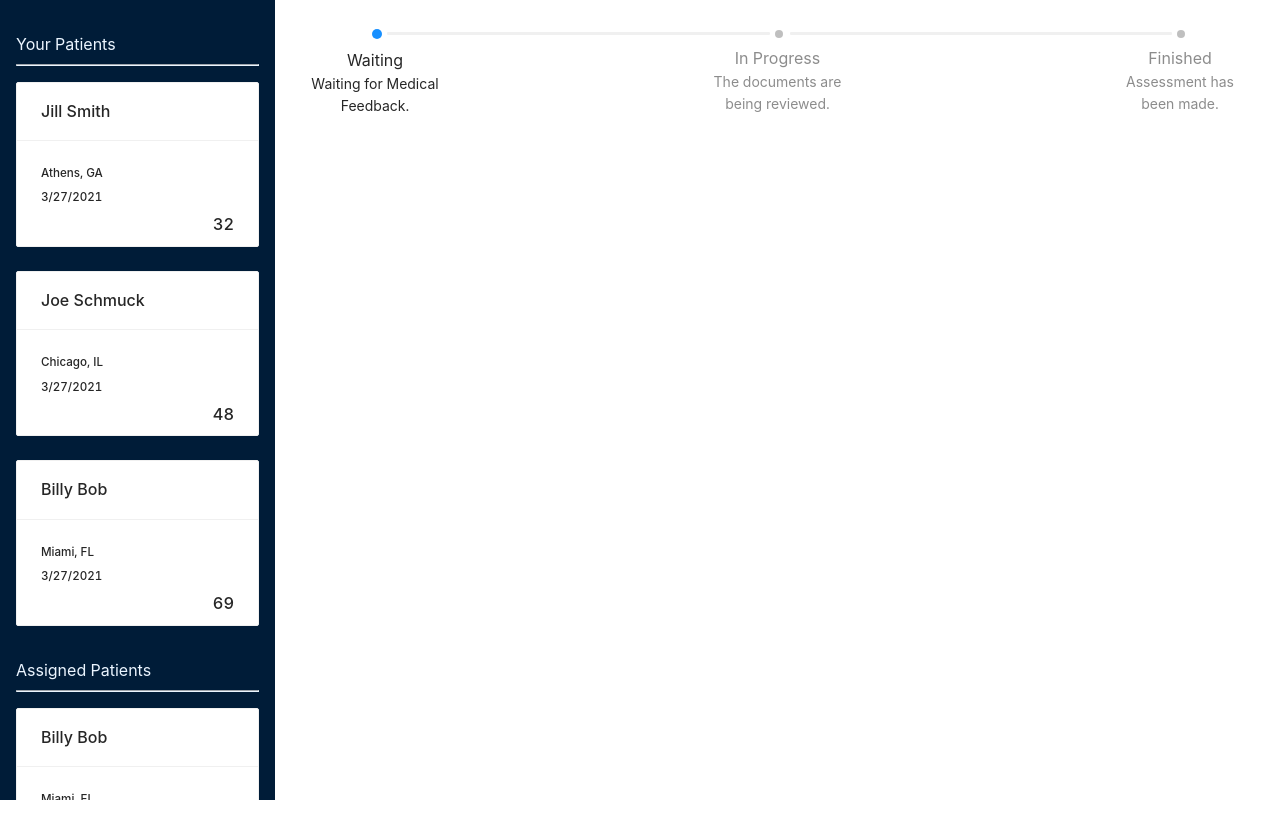
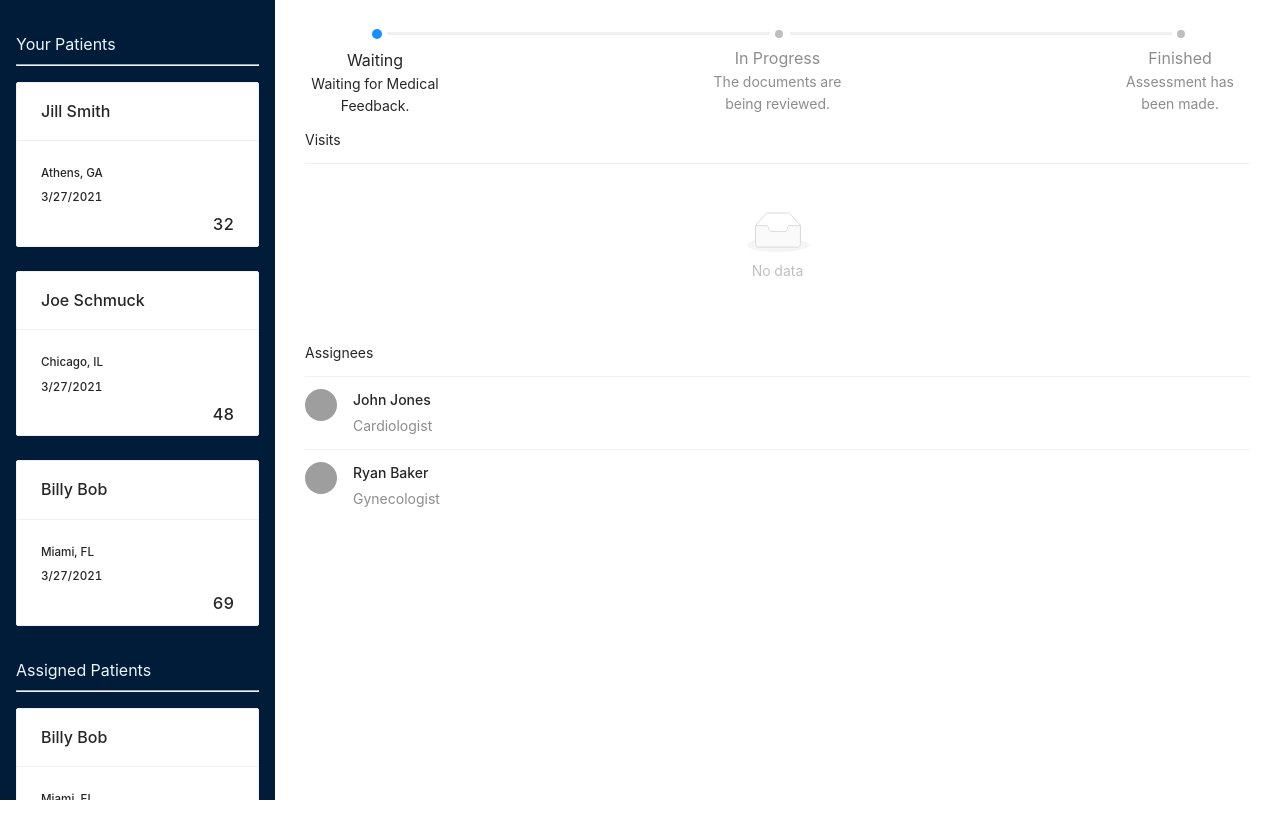
Before and after one commit to Astatium5/dr-lab, a React (Create React App) app in the folder client/: page /main in a window 1280 px wide. Shown: the top 838 px of the page. Built offline with nearby package versions, Linux system fonts and the light colour scheme; grey boxes are pictures that could not be loaded.

Commit message:
Add list components.

```diff
--- /dev/null
+++ b/client/src/components/AssigneeList.jsx
@@ -0,0 +1,32 @@
+import React from 'react';
+import PropTypes from 'prop-types';
+import { Avatar, List } from 'antd';
+
+function AssigneeList({ assignees }) {
+  return (
+    <List
+      itemLayout="horizontal"
+      header={<div>Assignees</div>}
+      dataSource={assignees}
+      renderItem={(assignee) => (
+        <List.Item>
+          <List.Item.Meta
+            avatar={<Avatar src={assignee.imgURL} />}
+            title={assignee.name}
+            description={assignee.role}
+          />
+        </List.Item>
+      )}
+    />
+  );
+}
+
+AssigneeList.propTypes = {
+  assignees: PropTypes.arrayOf(PropTypes.shape({
+    name: PropTypes.string,
+    imgURL: PropTypes.string,
+    role: PropTypes.string,
+  })).isRequired,
+};
+
+export default AssigneeList;
--- /dev/null
+++ b/client/src/components/VisitList.jsx
@@ -0,0 +1,23 @@
+import React from 'react';
+import PropTypes from 'prop-types';
+import { List } from 'antd';
+
+function VisitList({ visits }) {
+  return (
+    <List
+      data={visits}
+      header={<div>Visits</div>}
+      renderItem={(item) => (
+        <List.Item>
+          {item}
+        </List.Item>
+      )}
+    />
+  );
+}
+
+VisitList.propTypes = {
+  visits: PropTypes.arrayOf(PropTypes.string).isRequired,
+};
+
+export default VisitList;
--- a/client/src/page/MainPage.jsx
+++ b/client/src/page/MainPage.jsx
@@ -3,6 +3,8 @@ import React from 'react';
 import SideBar from '../components/SideBar';
 import PatientCard from '../components/PatientCard';
 import PatientProgress from '../components/PatientProgress';
+import AssigneeList from '../components/AssigneeList';
+import VisitList from '../components/VisitList';
 
 const date = new Date().toLocaleDateString();
 const patients = [
@@ -26,6 +28,19 @@ const patients = [
   },
 ];
 
+const assignees = [
+  {
+    name: 'John Jones',
+    imgURL: 'https://www.stockvault.net/data/2015/09/01/177580/preview16.jpg',
+    role: 'Cardiologist',
+  },
+  {
+    name: 'Ryan Baker',
+    imgURL: 'https://www.stockvault.net/data/2015/09/01/177580/preview16.jpg',
+    role: 'Gynecologist',
+  },
+];
+
 function MainPage() {
   return (
     <div>
@@ -43,6 +58,8 @@ function MainPage() {
       </SideBar>
       <div className="content">
         <PatientProgress status="waiting" />
+        <VisitList />
+        <AssigneeList assignees={assignees} />
       </div>
     </div>
   );
```
